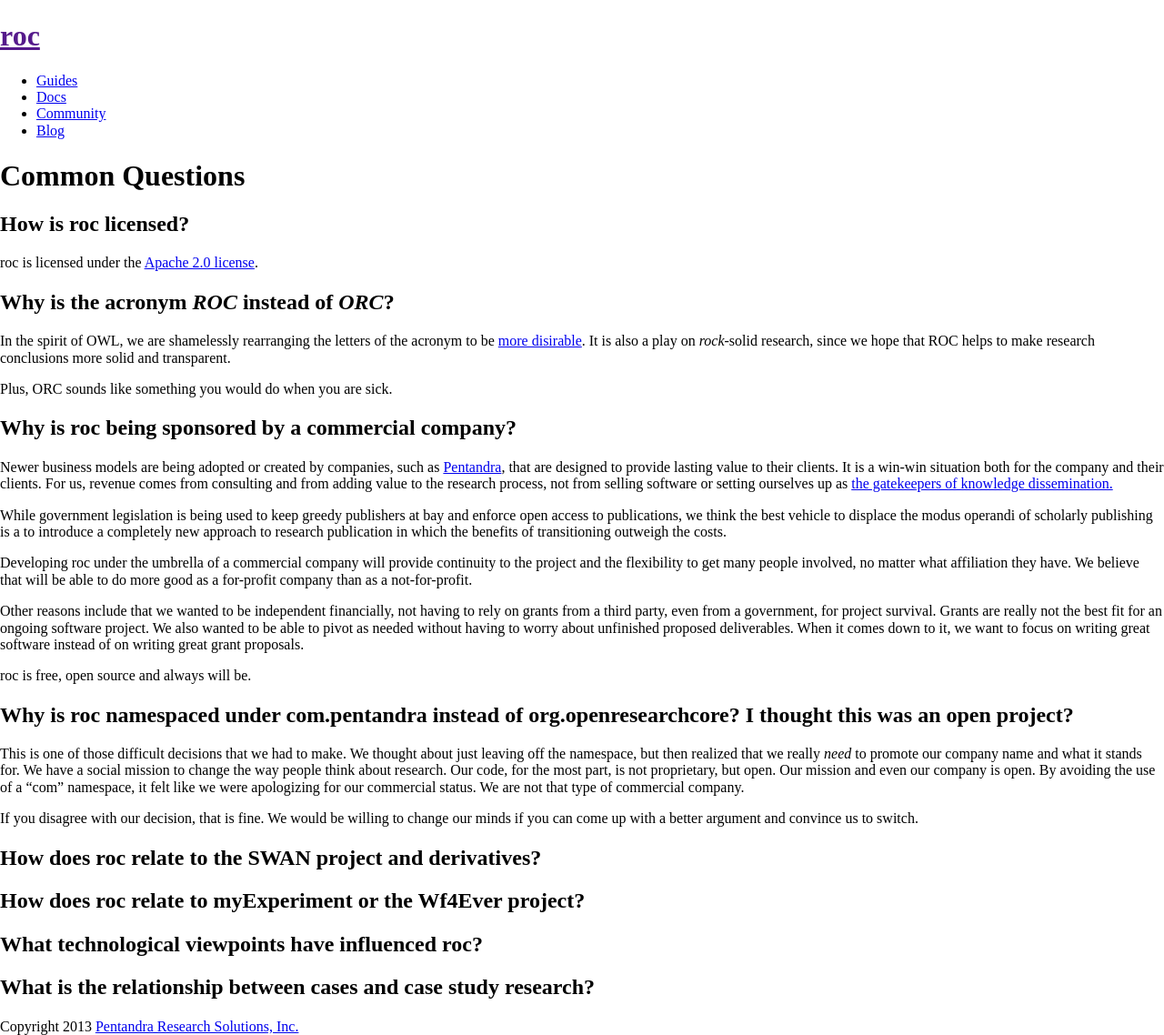
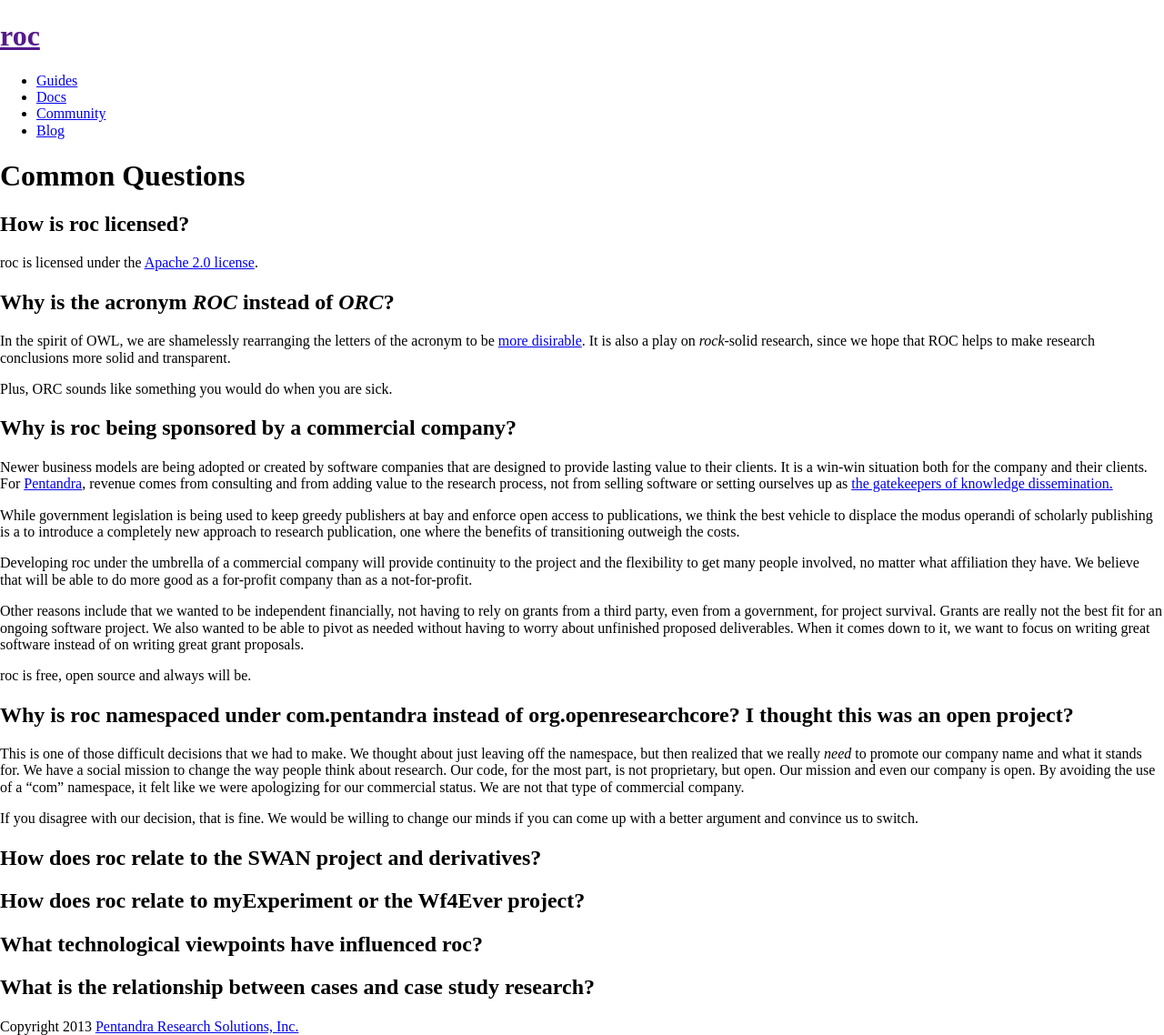
Before and after one commit to pentandra/roc, a Jekyll site: the page built from faq/index.html, in a window 1280 px wide. Shown: the whole page at 91% size. Built offline with Jekyll 4.4.1, drawn with Linux system fonts in a browser that asks for light colours; nearby versions of some CDN libraries; library files that are not in the unit come from our copies.

Commit message:
Edited to make an answer clearer

```diff
--- a/faq/index.html
+++ b/faq/index.html
@@ -30,12 +30,12 @@
                       <h2>Why is roc being sponsored by a commercial company?</h2>
                       <p>
 
-                        Newer business models are being adopted or created by companies, such as <a href="http://pentandra.com">Pentandra</a>, that are designed to provide lasting value to their clients. It is a win-win situation both for the company and their clients. For us, revenue comes from consulting and from adding value to the research process, not from selling software or setting ourselves up as <a href="http://pentandra.com/blog/a-social-business/#p[OvoObm],h[OvoObm,2]">the gatekeepers of knowledge dissemination.</a>
+                        Newer business models are being adopted or created by software companies that are designed to provide lasting value to their clients. It is a win-win situation both for the company and their clients. For <a href="http://pentandra.com">Pentandra</a>, revenue comes from consulting and from adding value to the research process, not from selling software or setting ourselves up as <a href="http://pentandra.com/blog/a-social-business/#p[OvoObm],h[OvoObm,2]">the gatekeepers of knowledge dissemination.</a>
 
                       </p>
                       <p>
 
-                        While government legislation is being used to keep greedy publishers at bay and enforce open access to publications, we think the best vehicle to displace the modus operandi of scholarly publishing is a to introduce a completely new approach to research publication in which the benefits of transitioning outweigh the costs.
+                        While government legislation is being used to keep greedy publishers at bay and enforce open access to publications, we think the best vehicle to displace the modus operandi of scholarly publishing is a to introduce a completely new approach to research publication, one where the benefits of transitioning outweigh the costs.
 
                       </p>
                       <p>
```
